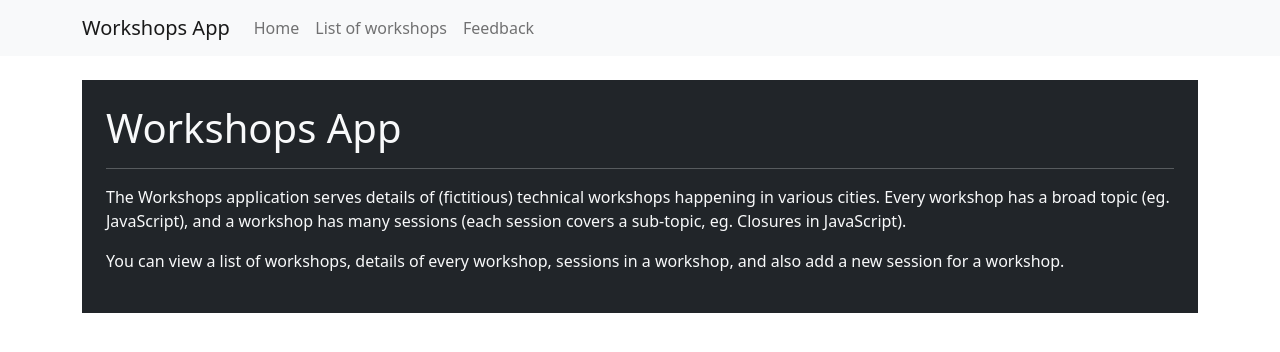
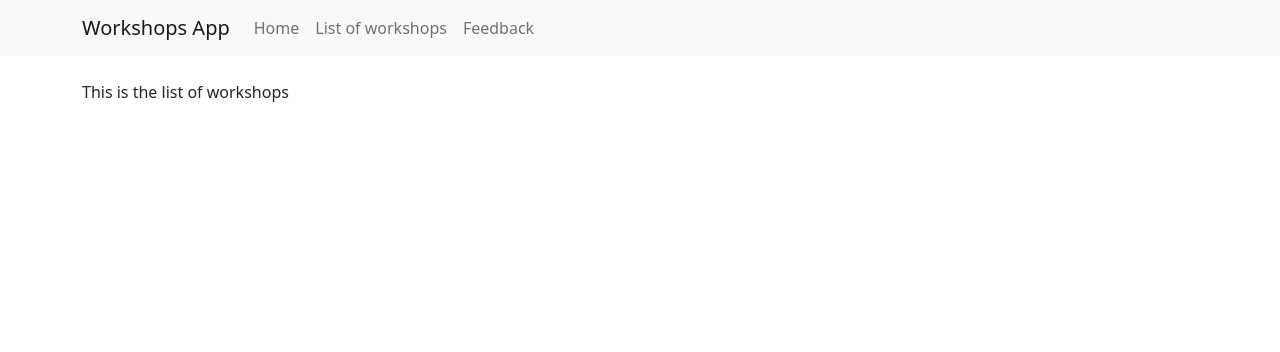
Before and after one commit to Pressy3011/kh-react-aug-2022, a React (Create React App) app in the folder workshops-app/: page /workshops in a window 1280 px wide. Shown: the top 352 px of the page. Built offline with nearby package versions, Linux system fonts and the light colour scheme.

Commit message:
navigation between pages

```diff
--- a/workshops-app/package.json
+++ b/workshops-app/package.json
@@ -10,6 +10,7 @@
     "react": "^18.2.0",
     "react-bootstrap": "^2.5.0",
     "react-dom": "^18.2.0",
+    "react-router-dom": "^5.3.3",
     "react-scripts": "5.0.1",
     "web-vitals": "^2.1.4"
   },
--- a/workshops-app/src/components/App.jsx
+++ b/workshops-app/src/components/App.jsx
@@ -1,14 +1,21 @@
 // sfc
 import { Container } from 'react-bootstrap';
+import { Route } from 'react-router-dom';
 import Menu from './Menu';
 import Home from './Home';
+import WorkshopsList from './WorkshopsList';
 
 const App = () => {
     return (
         <div>
             <Menu />
             <Container className="my-4">
-                <Home />
+                <Route path="/" exact>
+                    <Home />
+                </Route>
+                <Route path="/workshops">
+                    <WorkshopsList />
+                </Route>
             </Container>
         </div>
     );
--- /dev/null
+++ b/workshops-app/src/components/WorkshopsList.jsx
@@ -0,0 +1,7 @@
+const WorkshopsList = () => {
+    return (
+        <div>This is the list of workshops</div>
+    );
+}
+
+export default WorkshopsList;
--- a/workshops-app/src/index.jsx
+++ b/workshops-app/src/index.jsx
@@ -1,12 +1,15 @@
 import React from 'react';
 import ReactDOM from 'react-dom/client';
 import App from './components/App';
+import { BrowserRouter } from 'react-router-dom';
 
 import 'bootstrap/dist/css/bootstrap.css';
 
 const root = ReactDOM.createRoot( document.getElementById( 'root' ) );
 root.render(
     <React.StrictMode>
-        <App />
+        <BrowserRouter>
+            <App />
+        </BrowserRouter>
     </React.StrictMode>
 )
```
Also changed, not shown: 1 other file (tests, documents, lock files or other folders).
